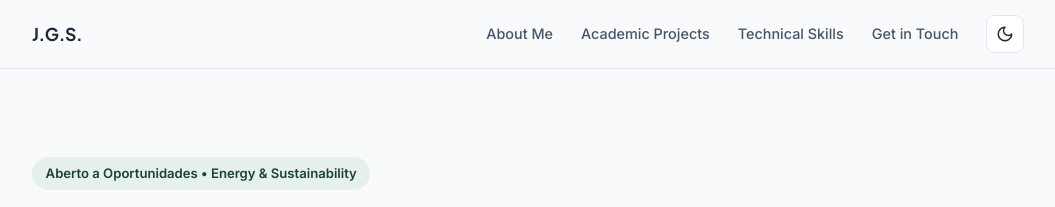
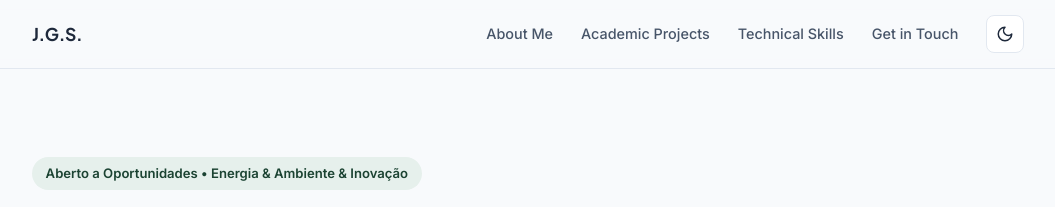
Before and after one commit to joao-gomes-santos/joao-gomes-santos.github.io, a plain HTML site: page index.html in a window 1280 px wide. Shown: the top 207 px of the page, without its empty margins (112-1167 px from the left). Drawn offline with Linux system fonts and the light colour scheme.

Commit message:
Add files via upload
Correção da secção da apresentação

```diff
--- a/index.html
+++ b/index.html
@@ -511,7 +511,7 @@
             <div class="container hero-grid">
                 <div>
                     <!-- SUBSTITUIR AQUI: Estado atual (ex: Disponível para Estágio Curricular / Profissional) -->
-                    <span class="hero-badge">Aberto a Oportunidades • Energy &amp; Sustainability</span>
+                    <span class="hero-badge">Aberto a Oportunidades • Energia &amp; Ambiente &amp; Inovação</span>
 
                     <!-- SUBSTITUIR AQUI: O teu Nome Completo -->
                     <h1 class="hero-title">João Pedro Gomes Santos</h1>
```
